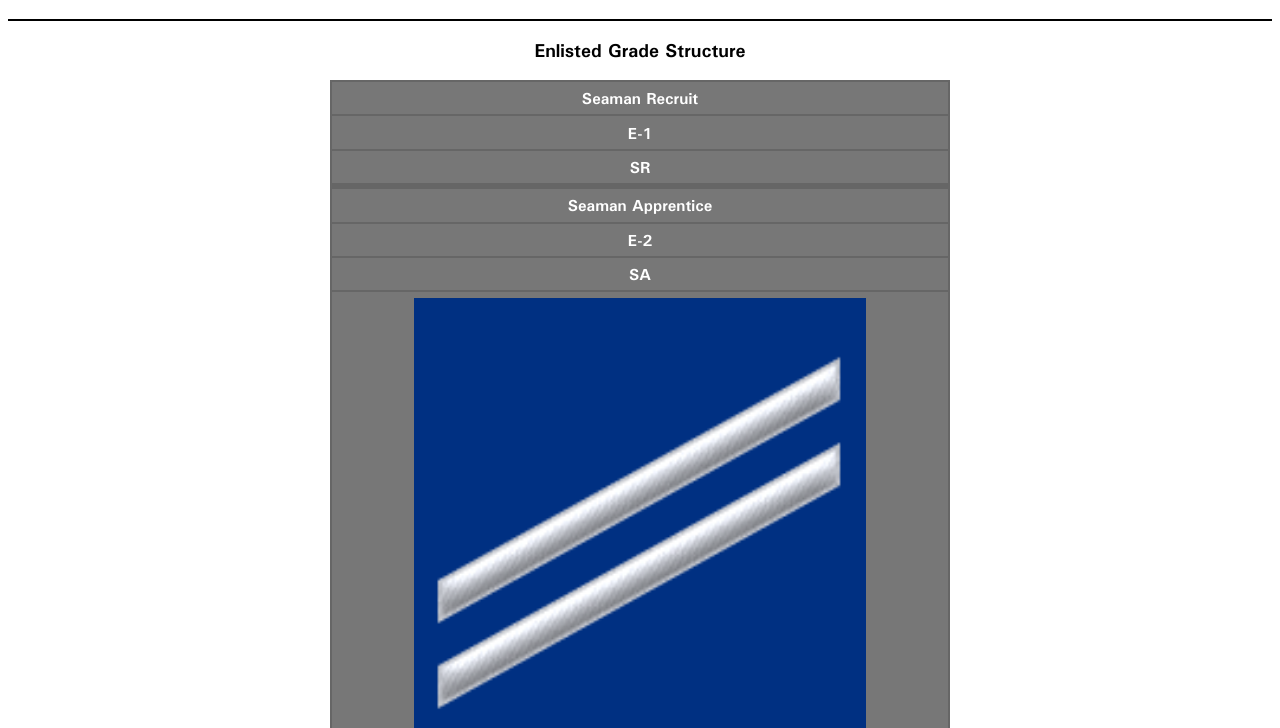
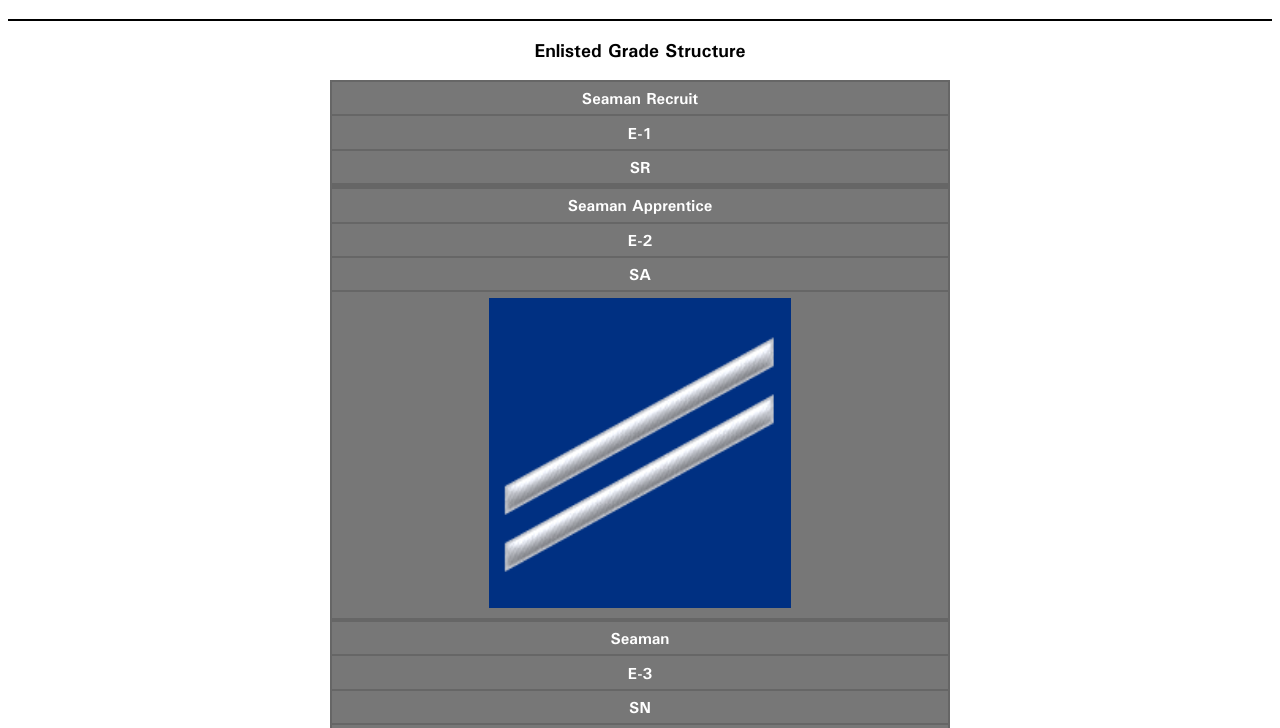
Before and after one commit to jermhern/Helmsman-Study, a plain HTML site: page pages/Ranks.html in a window 1280 px wide. Shown: the part 517-1245 px from the top of the page. Drawn offline with Linux system fonts and the light colour scheme.

Commit message:
fixed ranks sizes

```diff
--- a/styles.css
+++ b/styles.css
@@ -49,6 +49,11 @@ a {
 	font-size: 1em;
 	margin: 0 15% 0 15%;
 	text-align: center;
+}
+
+#rank-list img {
+	width: 25%;
+	height: 40%;
 }
 
 /*design for the vocabular section*/
@@ -138,4 +143,15 @@ table img {
 		height: 30%;
 		background-color: white;
 	}
+	#rank-list img {
+	width: 55%;
+	height: 40%;
+	}
 }
+
+@media screen and (min-width: 1024px) {
+	#rank-list img {
+	width: 50%;
+	height: 80%;
+	}
+}
```
